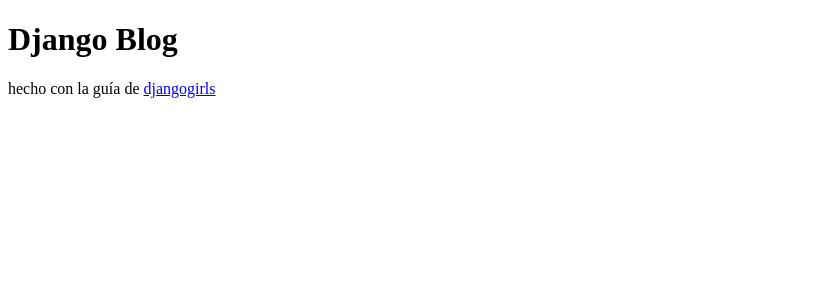
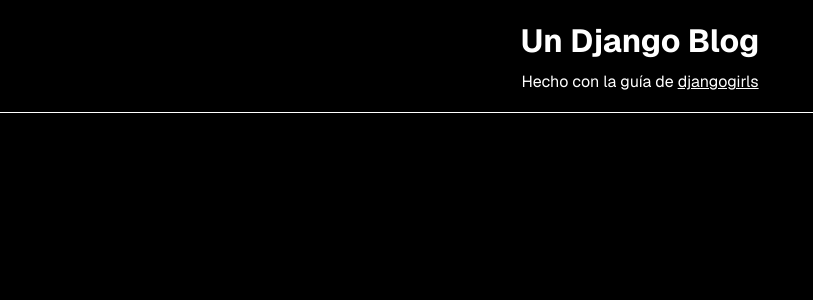
Before and after one commit to NibboNi/my-first-blog, a Django app: page / in a window 1280 px wide. Shown: the top 300 px of the page, without its empty margins (0-813 px from the left). Run offline with Django 5.2, Linux system fonts and the light colour scheme; data that the repository does not hold is empty.

Commit message:
add template styles

```diff
--- /dev/null
+++ b/blog/static/css/blog.css
@@ -0,0 +1,119 @@
+@import url("https://fonts.googleapis.com/css2?family=Geist:wght@100..900&display=swap");
+
+html {
+  box-sizing: border-box;
+  font-size: 62.5%;
+  scroll-behavior: smooth;
+}
+
+*,
+*::before,
+*::after {
+  margin: 0;
+  padding: 0;
+  box-sizing: inherit;
+}
+
+body {
+  background-color: black;
+  color: white;
+  font-family: "Geist", serif;
+  font-size: 1.6rem;
+}
+
+a {
+  color: white;
+}
+a:hover {
+  color: #155dfc;
+}
+
+.container {
+  margin: 0 auto;
+  padding: 2rem;
+  width: 100%;
+  max-width: 1536px;
+}
+
+.header__container {
+  position: relative;
+  display: flex;
+  flex-direction: column;
+  justify-content: center;
+  align-items: center;
+  gap: 1rem;
+}
+
+.header__container::before {
+  content: "";
+  height: 1px;
+  width: 0;
+  position: absolute;
+  top: 100%;
+  left: 50%;
+  background-color: white;
+  transform: translateX(-50%);
+  animation: border-grow 1s ease-in-out forwards;
+}
+@keyframes border-grow {
+  from {
+    width: 0%;
+  }
+  to {
+    width: 100%;
+  }
+}
+
+.posts__container {
+  display: grid;
+  grid-template-columns: 1;
+  gap: 2rem;
+}
+@media (min-width: 768px) {
+  .posts__container {
+    grid-template-columns: repeat(2, 1fr);
+  }
+}
+@media (min-width: 1280px) {
+  .posts__container {
+    grid-template-columns: repeat(4, 1fr);
+  }
+}
+
+.post {
+  padding: 2rem;
+  width: 100%;
+  display: flex;
+  flex-direction: column;
+  align-items: start;
+  justify-content: start;
+  gap: 2rem;
+  border: 1px solid white;
+  border-radius: 1.2rem;
+
+  .post__title {
+    font-weight: 600;
+    font-size: 3.2rem;
+    text-transform: capitalize;
+
+    a {
+      color: inherit;
+      text-decoration: none;
+    }
+  }
+
+  .post__date {
+    font-size: 1.2rem;
+    font-weight: 300;
+  }
+
+  .post__body {
+    padding: 2rem 1rem;
+    width: 100%;
+    font-weight: 500;
+    color: black;
+    background-color: white;
+    border: 1px solid white;
+    border-radius: 6px;
+  }
+}
--- a/blog/templates/blog/post_list.html
+++ b/blog/templates/blog/post_list.html
@@ -1,28 +1,36 @@
+{% load static %}
 <!DOCTYPE html>
 <html lang="en">
   <head>
     <meta charset="UTF-8" />
     <meta name="viewport" content="width=device-width, initial-scale=1.0" />
-    <title>A Django Blog</title>
+    <link rel="stylesheet" href="{% static 'css/blog.css' %}" />
+    <title>Un Django Blog</title>
   </head>
   <body>
-    <header>
-      <h1>Django Blog</h1>
-      <p>
-        hecho con la guía de
-        <a href="https://tutorial.djangogirls.org/es/" target="_blank"
-          >djangogirls</a
-        >
-      </p>
+    <header class="header">
+      <div class="container header__container">
+        <h1>Un Django Blog</h1>
+        <p>
+          Hecho con la guía de
+          <a href="https://tutorial.djangogirls.org/es/" target="_blank"
+            >djangogirls</a
+          >
+        </p>
+      </div>
     </header>
 
     <main>
-      <section>
+      <section class="container posts__container">
         {% for post in posts %}
-        <article>
-          <p>publicado: {{ post.published_date }}</p>
-          <h2><a href="">{{ post.title }}</a></h2>
-          <p>{{ post.text|linebreaksbr }}</p>
+        <article class="post">
+          <header>
+            <h2 class="post__title"><a href="">{{ post.title }}</a></h2>
+            <p class="post__date">{{ post.published_date }}</p>
+          </header>
+          <div class="post__body">
+            <p class="post__text">{{ post.text|linebreaksbr }}</p>
+          </div>
         </article>
         {% endfor %}
       </section>
```
